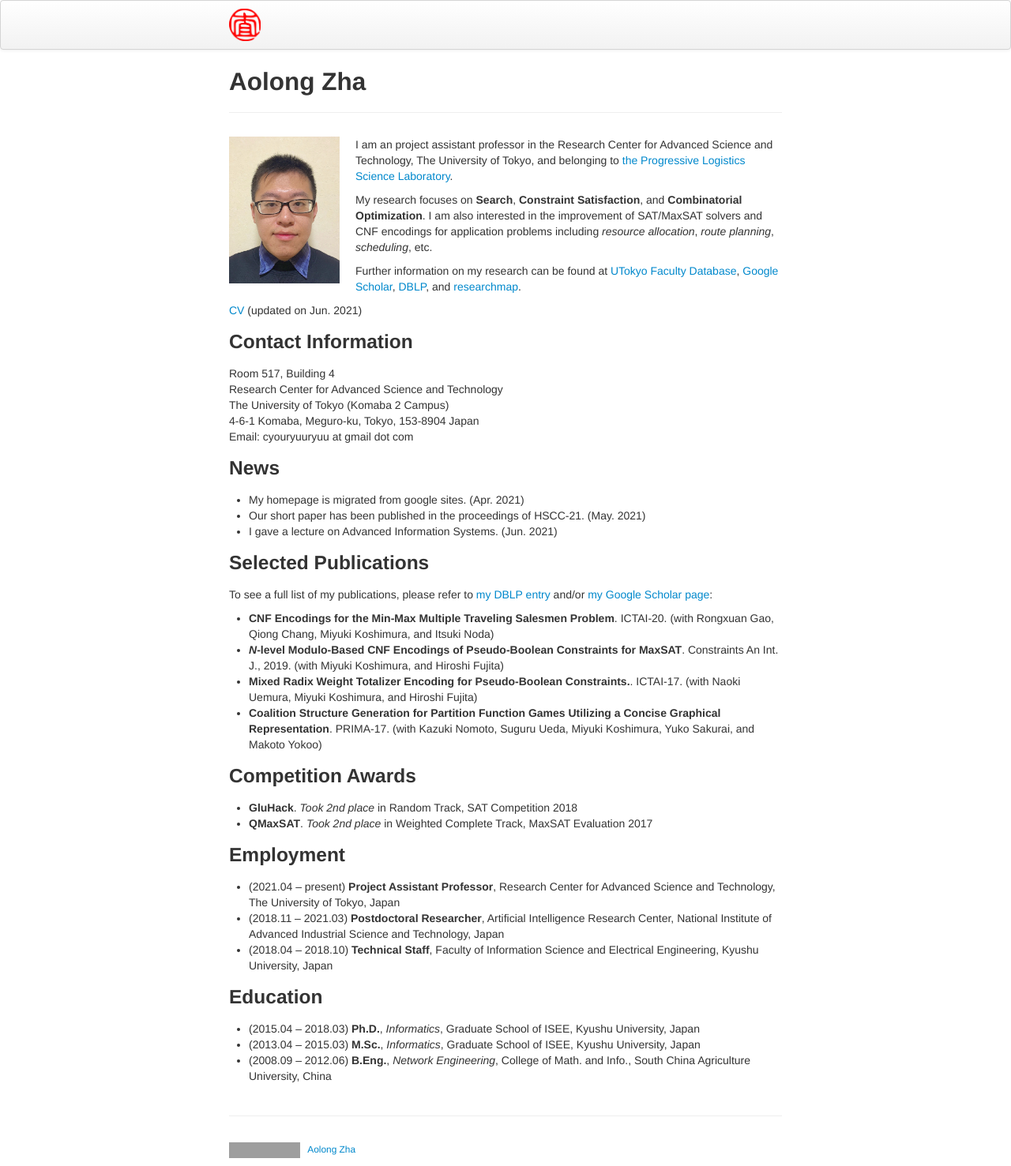
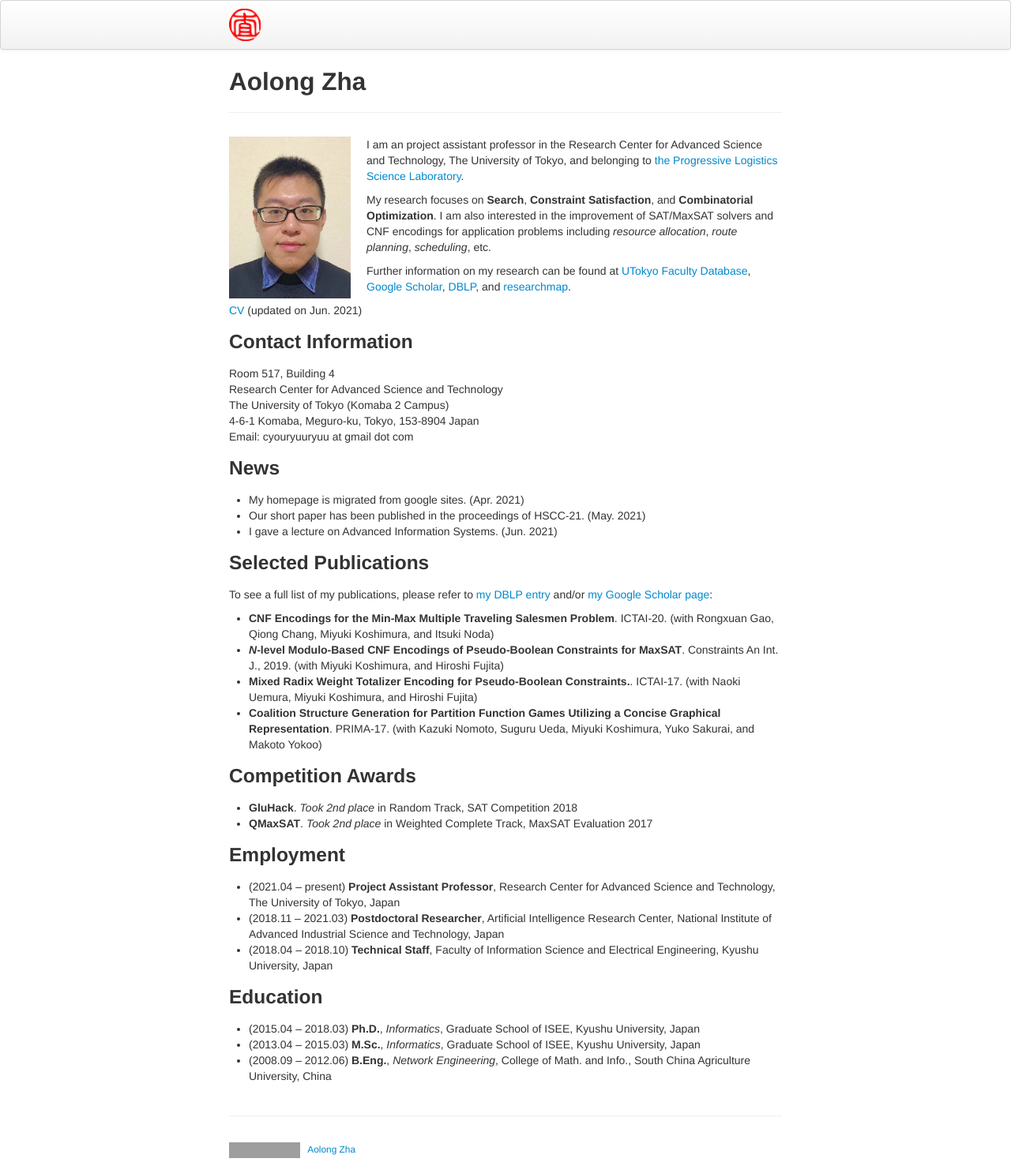
Before and after one commit to CyouRyuu/cyouryuu.github.io, a Jekyll site: the page built from index.md, in a window 1280 px wide. Shown: the whole page at 79% size. Built offline with Jekyll 4.4.1, drawn with Linux system fonts in a browser that asks for light colours; grey boxes are pictures that could not be loaded.

Commit message:
10th commit

```diff
--- a/index.md
+++ b/index.md
@@ -3,7 +3,7 @@ layout: page
 title: Aolong Zha
 ---
 
-<img style="float:left; width:20%; margin:0px 20px 0px 0px;" src="AolongZHA.jpg" />
+<img style="float:left; width:22%; margin:0px 20px 0px 0px;" src="AolongZHA.jpg" />
 I am an project assistant professor in
 the Research Center for Advanced Science and Technology, The University of Tokyo,
 and belonging to [the Progressive Logistics Science Laboratory](https://www.rcast.u-tokyo.ac.jp/en/research/progressive_logistic_Science.html).
```
Also changed, not shown: ReadMe.md.
